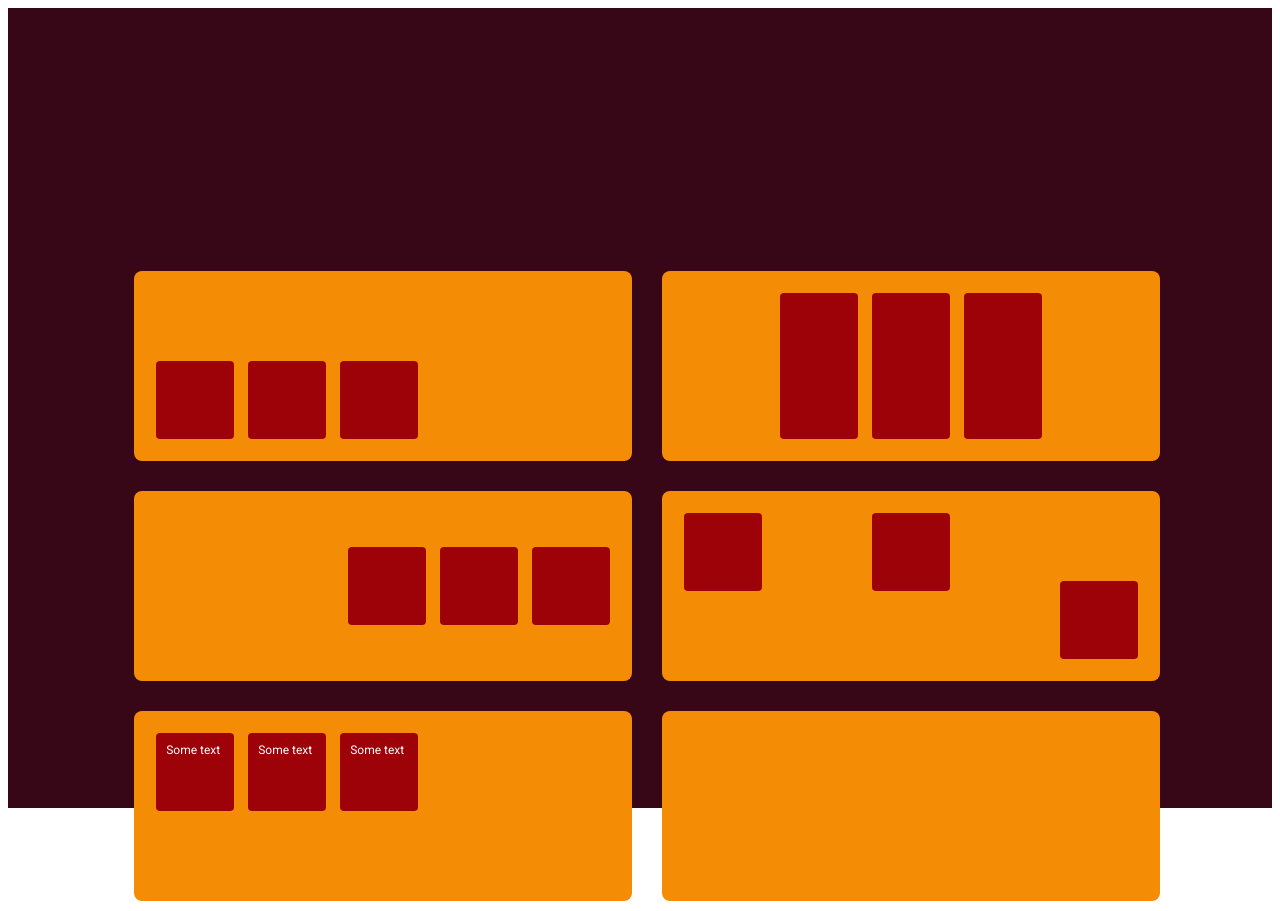
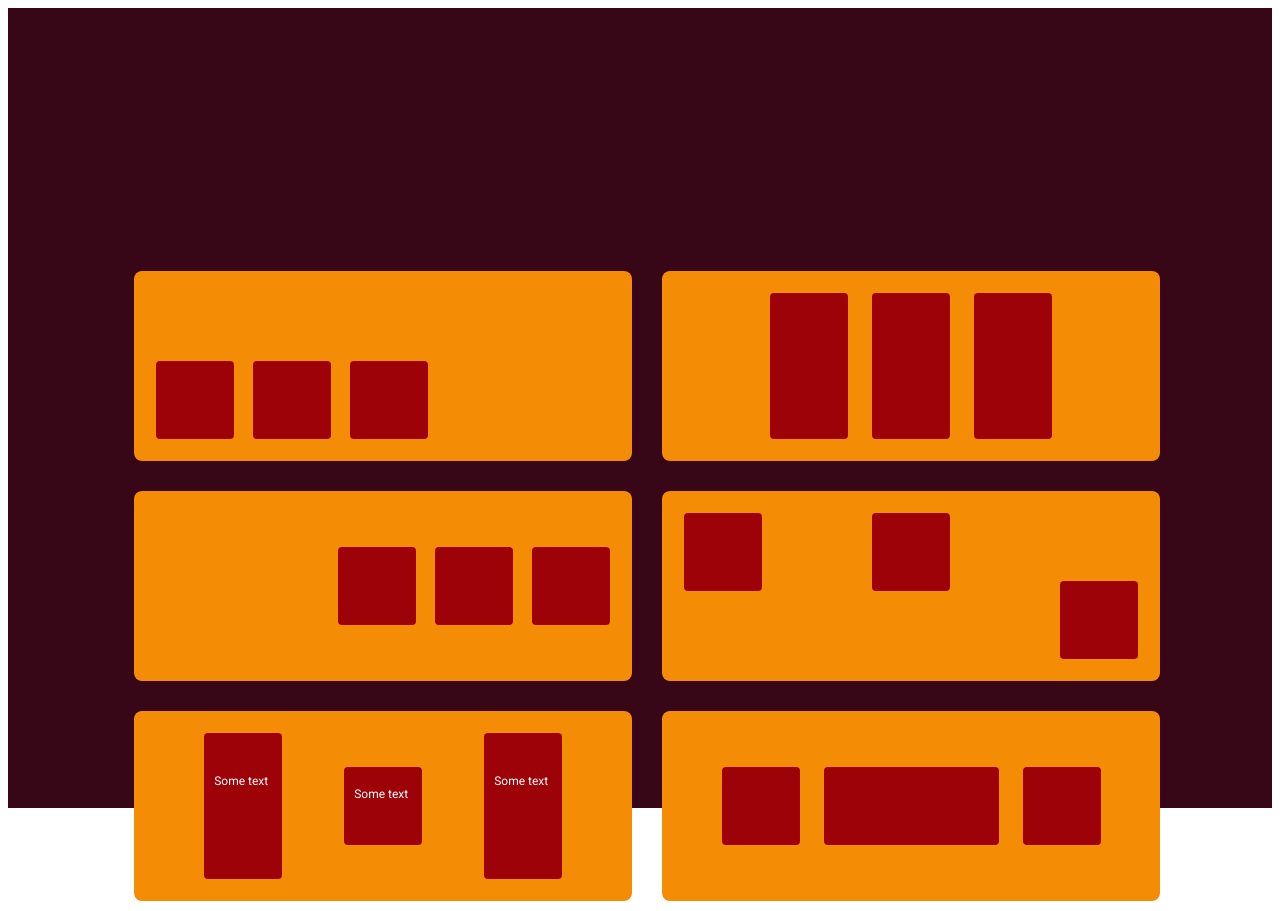
Before and after one commit to Garla-mantix/flexbox-practice, a plain HTML site: page index.html in a window 1280 px wide. Drawn offline with Linux system fonts and the light colour scheme.

Commit message:
last changes

```diff
--- a/index.html
+++ b/index.html
@@ -59,8 +59,8 @@
             <div class="block5__square">
                 <p class="text">Some text</p>
             </div>
-            <div class="block5__square">
-                <p class="text">Some text</p>
+            <div class="block5__square block5__square-special">
+                <p class="text text-special">Some text</p>
             </div>
             <div class="block5__square">
                 <p class="text">Some text</p>
@@ -70,7 +70,7 @@
             <div class="block6__square">
 
             </div>
-            <div class="block6__square">
+            <div class="block6__square block6__square-special">
 
             </div>
             <div class="block6__square">
--- a/styles/index.css
+++ b/styles/index.css
@@ -32,6 +32,7 @@ main {
 
 .block__1 {
     align-items: flex-end;
+    gap: 5px;
 }
 
 .block1__square {
@@ -45,6 +46,7 @@ main {
 .block__2 {
     align-items: stretch;
     justify-content: center;
+    gap: 10px;
 }
 .block2__square {
     background-color: #9D0208;
@@ -52,30 +54,31 @@ main {
     min-width:78px;
     border-radius: 4px;
     margin: 7px;
-    justify-self: stretch
 }
 
 .block__3 {
     align-items: center;
     justify-content: flex-end;
+    gap: 5px;
 }
 
 .block3__square {
     background-color: #9D0208;
-    height:78px;
-    width:78px;
+    min-height:78px;
+    min-width:78px;
     border-radius: 4px;
     margin: 7px;
 }
 
 .block__4 {
     justify-content: space-between;
+    align-items: flex-start;
 }
 
 .block4__square {
     background-color: #9D0208;
-    height:78px;
-    width:78px;
+    min-height:78px;
+    min-width:78px;
     border-radius: 4px;
     margin: 7px;
 }
@@ -83,12 +86,21 @@ main {
     align-self: flex-end;
 }
 
+.block__5 {
+    align-items: stretch;
+    justify-content: space-evenly;
+}
+
 .block5__square {
     background-color: #9D0208;
-    height:78px;
-    width:78px;
+    min-height:78px;
+    min-width:78px;
     border-radius: 4px;
     margin: 7px;
+}
+.block5__square-special {
+    align-self: center;
+
 }
 
 .text {
@@ -97,6 +109,29 @@ main {
     font-size: 12px;
     line-height: auto;
     color: #ffff;
+    margin: 10px;
     align-self: center;
-    margin: 10px
+    padding-top: 40%;
 }
+
+.text-special {
+    padding-top: 10px;
+}
+
+.block__6 {
+    align-items: center;
+    justify-content: center;
+    gap: 10px;
+}
+
+.block6__square {
+    background-color: #9D0208;
+    min-height:78px;
+    min-width:78px;
+    border-radius: 4px;
+    margin: 7px;
+}
+
+.block6__square-special {
+    flex: 0.7;
+}
```
